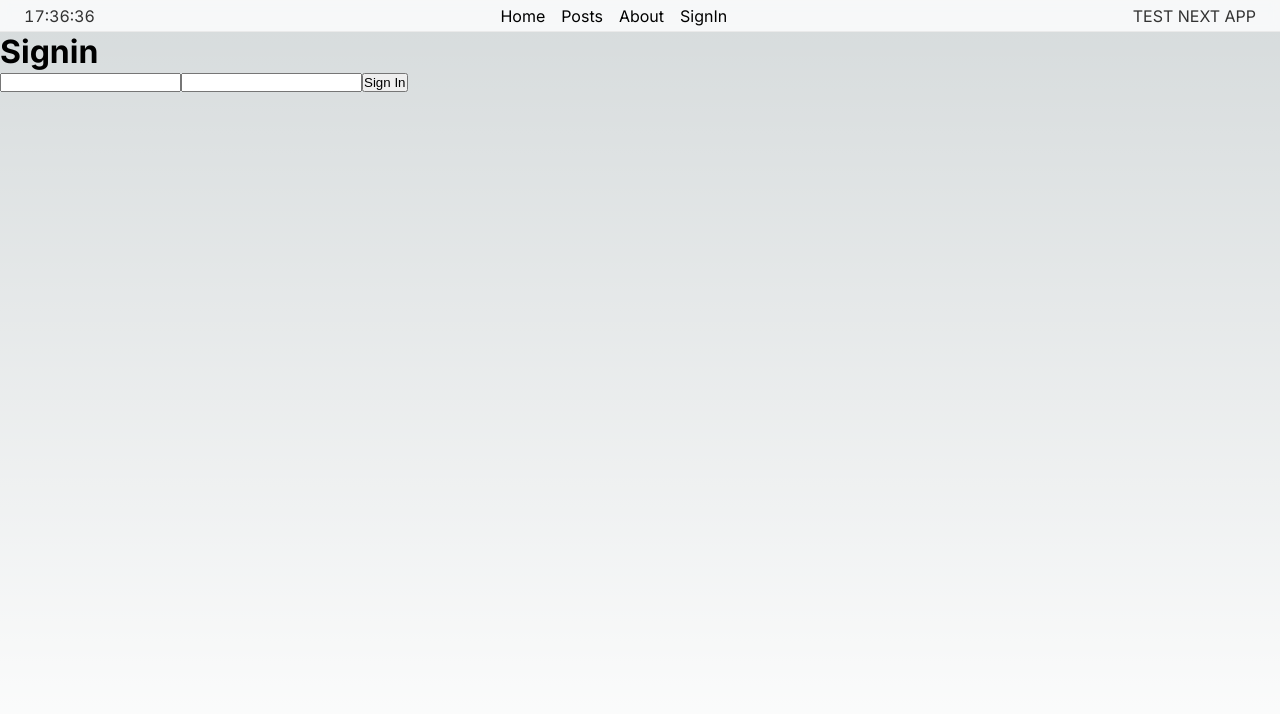
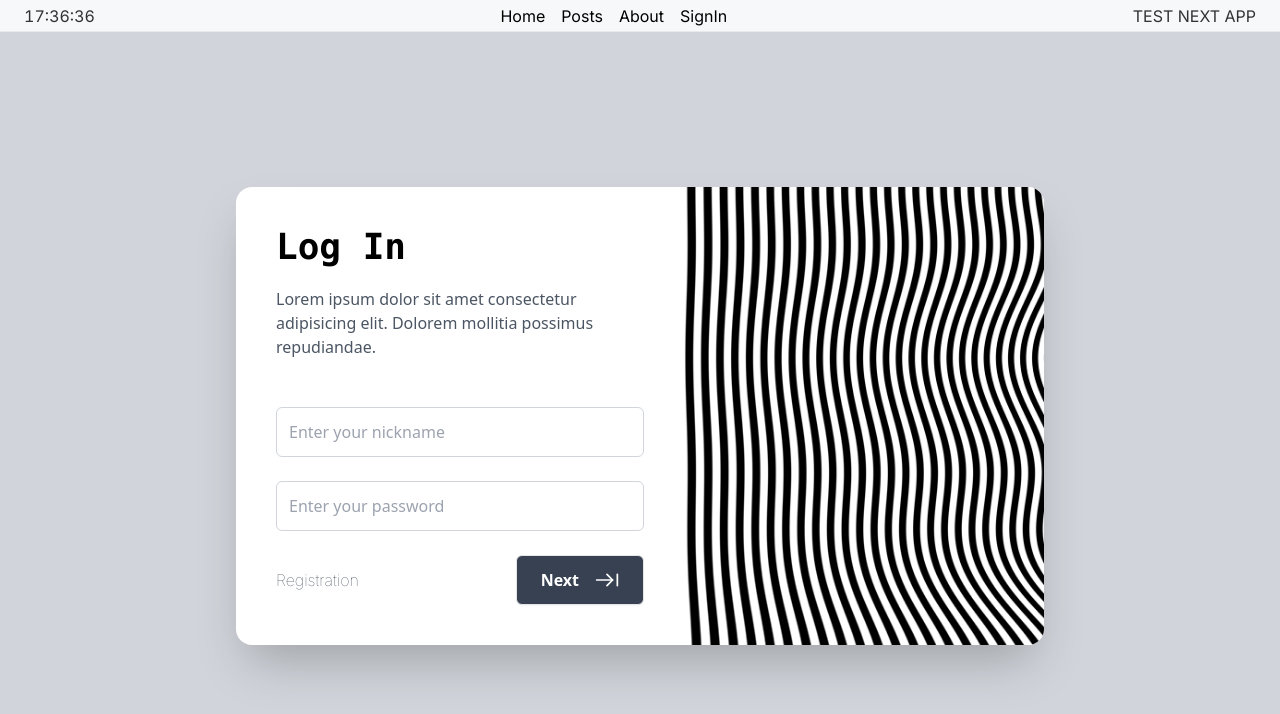
Before and after one commit to StanislavXmov/test-next-app, a Next.js app: page /signin in a window 1280 px wide. Shown: the top 714 px of the page. Built offline with nearby package versions, Linux system fonts and the light colour scheme; no server answers.

Commit message:
add tailwind, auth form

```diff
--- a/app/globals.css
+++ b/app/globals.css
@@ -1,3 +1,7 @@
+@tailwind base;
+@tailwind components;
+@tailwind utilities;
+
 :root {
   --max-width: 1100px;
   --border-radius: 12px;
--- a/app/signin/page.tsx
+++ b/app/signin/page.tsx
@@ -4,7 +4,6 @@ import React from 'react';
 const Signin = () => {
   return (
     <div>
-      <h1>Signin</h1>
       <SignInForm />
     </div>
   );
--- a/components/SignInForm/SignInForm.tsx
+++ b/components/SignInForm/SignInForm.tsx
@@ -3,11 +3,15 @@
 import { useRouter } from "next/navigation";
 import { signIn } from "next-auth/react";
 import type { FormEventHandler } from "react";
+import Image from "next/image";
+import TestImage from './img_test.png';
 
 export const SignInForm = () => {
   const router = useRouter();
 
   const handleSubmit: FormEventHandler<HTMLFormElement> = async (event) => {
+    console.log('handleSubmit', event);
+
     event.preventDefault();
     const formData = new FormData(event.currentTarget);
     const res = await signIn("credentials", {
@@ -24,10 +28,60 @@ export const SignInForm = () => {
   };
 
   return (
-    <form onSubmit={handleSubmit} className="login-form">
-      <input type="text" name="nickname" required />
-      <input type="password" name="password" required />
-      <button type="submit">Sign In</button>
-    </form>
+    // <form onSubmit={handleSubmit} className="login-form">
+    //   <input type="text" name="nickname" required />
+    //   <input type="password" name="password" required />
+    //   <button type="submit">Sign In</button>
+    // </form>
+    <div className='flex items-center justify-center h-[calc(100vh-32px)] bg-gray-300'>
+      <div className="relative flex flex-col m-6 space-y-10 bg-white shadow-2xl rounded-2xl md:flex-row md:space-y-0 md:m-0">
+        <div className="max-w-md p-6 md:p-10">
+          <h2 className="font-mono mb-5 text-4xl font-bold">Log In</h2>
+          <p
+            className="max-w-sm mb-12 font-sans font-light text-gray-600"
+          >
+            Lorem ipsum dolor sit amet consectetur adipisicing elit. Dolorem mollitia possimus repudiandae.
+          </p>
+          <form onSubmit={handleSubmit}>
+            <input
+              type="text"
+              name="nickname"
+              placeholder="Enter your nickname"
+              className="w-full p-3 mb-6 border border-gray-300 rounded-md placeholder:font-sans placeholder:font-light"
+              required
+            />
+            <input
+              type="password"
+              name="password"
+              placeholder="Enter your password"
+              className="w-full p-3 mb-6 border border-gray-300 rounded-md placeholder:font-sans placeholder:font-light"
+              required
+            />
+            <div
+              className="flex flex-col items-center justify-between space-y-6 md:flex-row md:space-y-0"
+            >
+              <div className="font-thin text-gray-700 hover:text-gray-900 cursor-pointer">
+                Registration
+              </div>
+              <button
+                type="submit"
+                className="w-full md:w-auto flex justify-center items-center p-3 px-6 space-x-4 font-sans font-bold text-white rounded-md
+                bg-gray-700 shadow-gray-100 hover:bg-opacity-90 shadow-sm hover:shadow-lg border transition hover:-translate-y-0.5"
+              >
+                <span>Next</span>
+                <svg xmlns="http://www.w3.org/2000/svg" fill="none" viewBox="-0.5 -0.5 14 14" height="24" width="24"><g id="next--next-arrow-right-keyboard"><path id="Vector" stroke="#ffffff" strokeLinecap="round" strokeLinejoin="round" d="M0.4642857142857143 6.5h9.285714285714286" strokeWidth="1"></path><path id="Vector_2" stroke="#ffffff" strokeLinecap="round" strokeLinejoin="round" d="M6.5 9.75 9.75 6.5 6.5 3.25" strokeWidth="1"></path><path id="Vector_3" stroke="#ffffff" strokeLinecap="round" strokeLinejoin="round" d="M12.535714285714286 3.25v6.5" strokeWidth="1"></path></g></svg>
+              </button>
+            </div>
+          </form>
+        </div>
+        <Image
+          className="object-cover w-[360px] hidden md:block rounded-r-2xl"
+          src={TestImage}
+          width={496}
+          height={496}
+          alt="Test img"
+        />
+      </div>
+    </div>
   );
 };
--- a/package.json
+++ b/package.json
@@ -23,6 +23,9 @@
   "devDependencies": {
     "@typescript-eslint/eslint-plugin": "^6.6.0",
     "@typescript-eslint/parser": "^6.6.0",
-    "eslint": "^8.48.0"
+    "autoprefixer": "^10.4.15",
+    "eslint": "^8.48.0",
+    "postcss": "^8.4.29",
+    "tailwindcss": "^3.3.3"
   }
 }
--- /dev/null
+++ b/postcss.config.js
@@ -0,0 +1,6 @@
+module.exports = {
+  plugins: {
+    tailwindcss: {},
+    autoprefixer: {},
+  },
+}
--- /dev/null
+++ b/tailwind.config.js
@@ -0,0 +1,15 @@
+/** @type {import('tailwindcss').Config} */
+module.exports = {
+  content: [
+    "./app/**/*.{js,ts,jsx,tsx,mdx}",
+    "./pages/**/*.{js,ts,jsx,tsx,mdx}",
+    "./components/**/*.{js,ts,jsx,tsx,mdx}",
+
+    // Or if using `src` directory:
+    "./src/**/*.{js,ts,jsx,tsx,mdx}",
+  ],
+  theme: {
+    extend: {},
+  },
+  plugins: [],
+};
```
Also changed, not shown: components/SignInForm/img_test.png (added), 1 other file (tests, documents, lock files or other folders).
